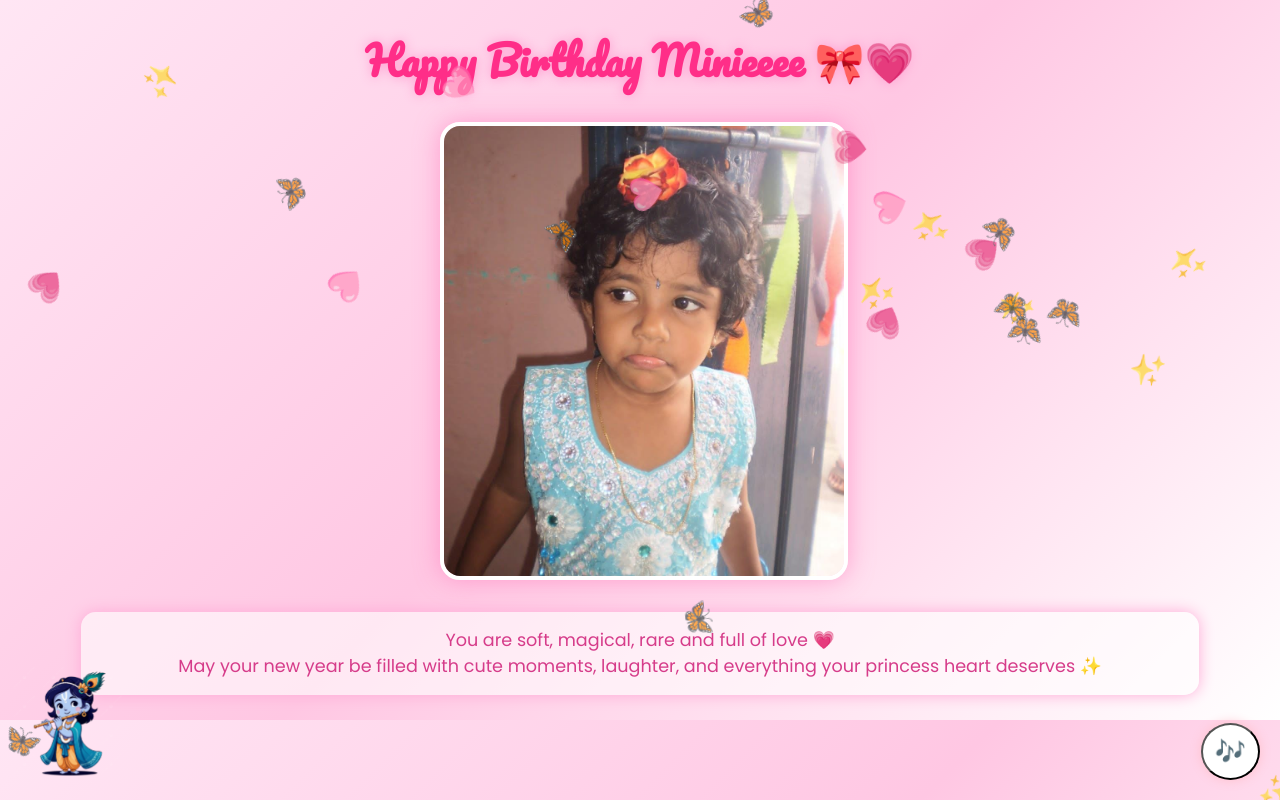
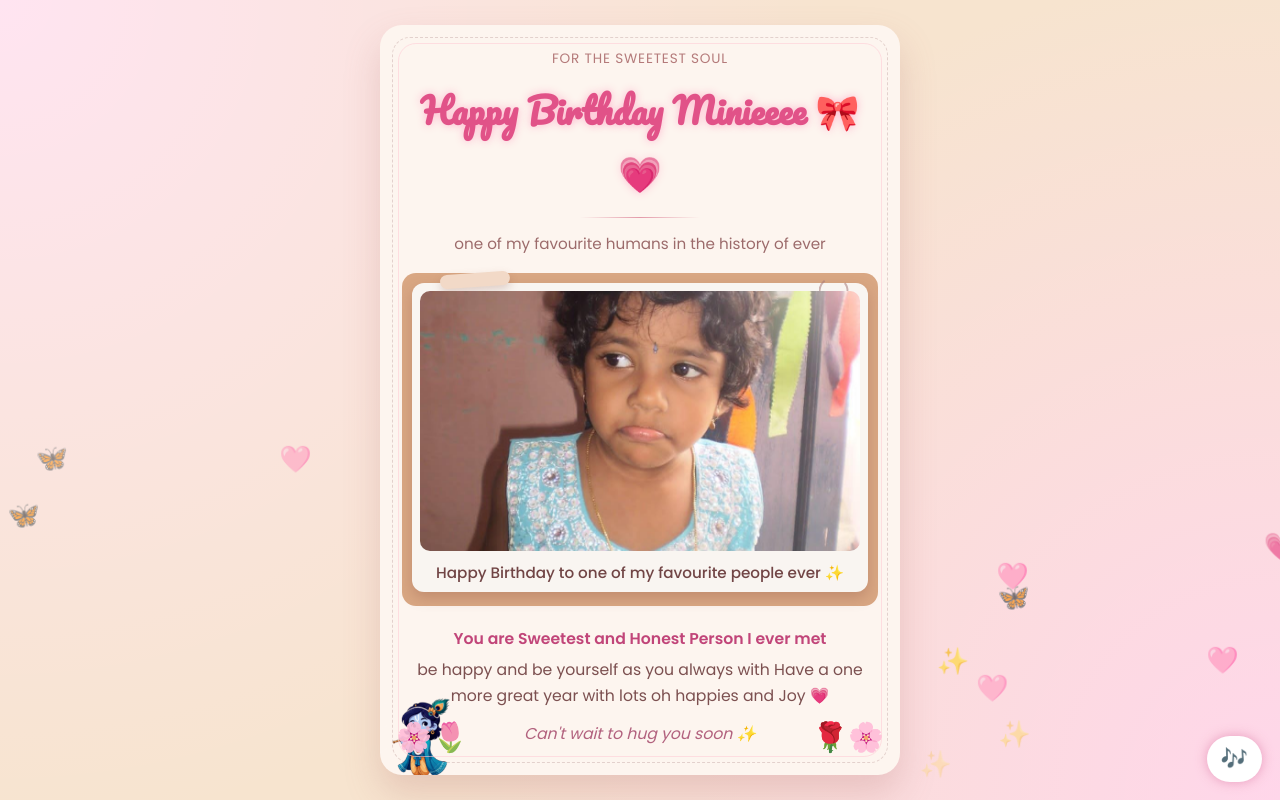
Before and after one commit to Reethu-18/birthday-wish-yam, a plain HTML site: page index.html in a window 1280 px wide. Drawn offline with Linux system fonts and the light colour scheme.

Commit message:
Refactor index.html for improved structure and styles

```diff
--- a/index.html
+++ b/index.html
@@ -5,166 +5,372 @@
   <meta name="viewport" content="width=device-width, initial-scale=1.0" />
   <title>Happy Birthday Minieeee 🎀💗</title>
 
-<link href="https://fonts.googleapis.com/css2?family=Poppins:wght@300;400;600&family=Pacifico&display=swap" rel="stylesheet">
+  <link href="https://fonts.googleapis.com/css2?family=Poppins:wght@300;400;500;600&family=Pacifico&display=swap" rel="stylesheet">
 
   <style>
+    * {
+      box-sizing: border-box;
+      margin: 0;
+      padding: 0;
+    }
+
     body {
-        margin: 0;
-        background: linear-gradient(135deg, #ffe6f4, #ffc7e3, #fff);
       font-family: "Poppins", sans-serif;
+      background: #f7e4cf;
+      background-image:
+        radial-gradient(circle at top left, #ffe4f1 0, transparent 55%),
+        radial-gradient(circle at bottom right, #ffd6ea 0, transparent 55%);
+      min-height: 100vh;
+      display: flex;
+      align-items: center;
+      justify-content: center;
+      padding: 20px;
+      color: #5a3742;
       overflow-x: hidden;
+    }
+
+    .card {
+      width: 100%;
+      max-width: 520px;
+      background: #fdf5ef;
+      border-radius: 22px;
+      padding: 24px 22px 30px;
+      box-shadow: 0 18px 35px rgba(180, 112, 112, 0.25);
+      position: relative;
+      overflow: hidden;
+    }
+
+    /* small paper stack effect */
+    .card::before,
+    .card::after {
+      content: "";
+      position: absolute;
+      inset: 12px;
+      border-radius: 18px;
+      border: 1px dashed rgba(153, 104, 104, 0.25);
+      pointer-events: none;
+    }
+    .card::after {
+      inset: 18px;
+      border-style: solid;
+      border-color: rgba(255, 206, 214, 0.6);
+    }
+
+    .top-label {
+      text-align: center;
+      margin-bottom: 10px;
+      font-size: 0.85rem;
+      letter-spacing: 0.06em;
+      text-transform: uppercase;
+      color: #b47a7a;
     }
 
     h1 {
       text-align: center;
-        margin-top: 25px;
-        font-size: 2.5rem;
-        color: #ff2e88;
-        font-family: "Pacifico";
-        text-shadow: 0 0 12px #ff9ed0;
-        animation: fadeIn 2s ease-in-out;
+      font-family: "Pacifico", cursive;
+      font-size: 2.2rem;
+      color: #e15288;
+      text-shadow: 0 0 8px rgba(255, 177, 203, 0.9);
+      margin-bottom: 14px;
     }
 
-    .container {
-        max-width: 400px;
-        margin: 20px auto;
+    .divider {
+      width: 120px;
+      height: 1px;
+      margin: 0 auto 14px;
+      background: linear-gradient(to right, transparent, #e39aa9, transparent);
+    }
+
+    .subtitle {
+      text-align: center;
+      font-size: 0.95rem;
+      color: #9c6b6b;
+      margin-bottom: 18px;
+    }
+
+    /* Photo frame area */
+    .frame-wrapper {
+      margin: 0 auto 20px;
+      background: #d9a783;
+      padding: 10px 10px 14px;
+      border-radius: 14px;
       position: relative;
     }
 
-    .slideshow img {
-        width: 100%;
-        height: 450px;
-        border-radius: 20px;
-        object-fit: cover;
-        box-shadow: 0px 0px 25px rgba(255, 105, 180, 0.5);
-        border: 4px solid white;
-        transition: opacity 1s ease-in-out;
+    .frame-paper {
+      background: #f9f5f1;
+      padding: 8px;
+      border-radius: 12px;
+      box-shadow: 0 6px 14px rgba(140, 80, 66, 0.3);
+      position: relative;
     }
 
-    .floating {
-        position: fixed;
-        pointer-events: none;
-        top: 0;
-        left: 0;
+    .frame-paper::before {
+      content: "";
+      position: absolute;
+      top: -10px;
+      left: 28px;
+      width: 70px;
+      height: 14px;
+      background: #f2d9c7;
+      border-radius: 999px;
+      transform: rotate(-4deg);
+      box-shadow: 0 4px 8px rgba(148, 93, 75, 0.25);
+    }
+
+    .paperclip {
+      position: absolute;
+      top: -6px;
+      right: 20px;
+      width: 30px;
+      height: 38px;
+      border-radius: 14px;
+      border: 2px solid rgba(166, 120, 120, 0.55);
+      border-top-color: transparent;
+      transform: rotate(7deg);
+    }
+
+    /* slideshow */
+    .slideshow {
+      position: relative;
+      width: 100%;
+      height: 260px;
+      overflow: hidden;
+      border-radius: 10px;
+    }
+
+    .slide {
+      position: absolute;
+      inset: 0;
       width: 100%;
       height: 100%;
-        z-index: 999;
+      object-fit: cover;
+      opacity: 0;
+      transition: opacity 1.1s ease-in-out;
     }
 
-    .emoji {
-        position: absolute;
-        font-size: 30px;
-        opacity: 0.7;
-        animation: float 8s infinite linear;
+    .slide.active {
+      opacity: 1;
     }
 
-    @keyframes float {
-        0% { transform: translateY(100vh) rotate(0deg); }
-        100% { transform: translateY(-10vh) rotate(360deg); }
-    }
-
-    .msg {
-        margin: 25px auto;
+    .caption-strip {
+      margin-top: 10px;
       text-align: center;
-        width: 85%;
-        background: rgba(255,255,255,0.6);
-        padding: 15px;
-        border-radius: 15px;
-        color: #d63c8a;
-        font-size: 1.1rem;
-        line-height: 1.5;
-        box-shadow: 0px 0px 15px #ffabd7;
+      font-size: 0.95rem;
+      color: #714545;
       font-weight: 500;
     }
 
+    /* floral corners using emoji */
+    .floral-left,
+    .floral-right {
+      position: absolute;
+      bottom: 16px;
+      font-size: 1.8rem;
+      opacity: 0.9;
+    }
+    .floral-left {
+      left: 16px;
+    }
+    .floral-right {
+      right: 16px;
+    }
+
+    .message {
+      margin-top: 18px;
+      text-align: center;
+      font-size: 0.98rem;
+      color: #7c5050;
+      line-height: 1.6;
+    }
+
+    .message strong {
+      display: block;
+      margin-bottom: 6px;
+      font-weight: 600;
+      color: #c14579;
+    }
+
+    .ending {
+      margin-top: 14px;
+      text-align: center;
+      font-size: 0.98rem;
+      color: #b2627e;
+      font-style: italic;
+    }
+
+    /* floating butterflies & hearts (subtle) */
+    .floating-layer {
+      position: fixed;
+      inset: 0;
+      pointer-events: none;
+      z-index: -1;
+    }
+
+    .float-emoji {
+      position: absolute;
+      font-size: 26px;
+      opacity: 0.6;
+      animation: floatUp 10s linear infinite;
+    }
+
+    @keyframes floatUp {
+      0% {
+        transform: translateY(100vh) translateX(0);
+        opacity: 0;
+      }
+      20% { opacity: 0.7; }
+      100% {
+        transform: translateY(-10vh) translateX(15px);
+        opacity: 0;
+      }
+    }
+
+    /* Music button */
     #musicBtn {
       position: fixed;
-        right: 20px;
-        bottom: 20px;
-        background: white;
-        border-radius: 50%;
-        font-size: 25px;
-        padding: 12px;
+      right: 18px;
+      bottom: 18px;
+      background: #fff;
+      border-radius: 999px;
+      font-size: 22px;
+      padding: 10px 14px;
       cursor: pointer;
-        box-shadow: 0px 0px 12px pink;
+      box-shadow: 0 0 12px rgba(227, 140, 177, 0.8);
+      border: none;
     }
 
+    /* cute Krishna sticker spot (put your own PNG named krishna.png) */
     .krishna {
-        width: 120px;
-        position: fixed;
-        bottom: 10px;
-        left: 10px;
-        animation: bounce 3s infinite alternate;
+      position: absolute;
+      width: 95px;
+      bottom: -10px;
+      left: -6px;
+      pointer-events: none;
+      animation: bob 3s ease-in-out infinite alternate;
     }
 
-    @keyframes bounce {
-        from { transform: translateY(0); }
-        to { transform: translateY(-12px); }
+    @keyframes bob {
+      from { transform: translateY(4px); }
+      to   { transform: translateY(-6px); }
+    }
+
+    @keyframes fadeIn {
+      from { opacity: 0; transform: translateY(-8px); }
+      to   { opacity: 1; transform: translateY(0); }
+    }
+
+    @media (max-width: 480px) {
+      .card {
+        padding: 20px 16px 26px;
+      }
+      .frame-wrapper { margin-bottom: 16px; }
+      .slideshow { height: 230px; }
     }
   </style>
 </head>
 <body>
 
+  <!-- subtle floating butterflies / hearts -->
+  <div class="floating-layer" id="float-layer"></div>
+
+  <div class="card">
+    <!-- optional Krishna sticker -->
+    <img src="krishna.png" alt="Krishna" class="krishna">
+
+    <div class="top-label">for the sweetest soul</div>
     <h1>Happy Birthday Minieeee 🎀💗</h1>
+    <div class="divider"></div>
+    <div class="subtitle">one of my favourite humans in the history of ever</div>
 
-<img src="krishna.png" class="krishna" />
+    <!-- framed photo + slideshow -->
+    <div class="frame-wrapper">
+      <div class="frame-paper">
+        <div class="paperclip"></div>
 
-<div class="container">
         <div class="slideshow">
-        <!-- Replace these with your files -->
-        <img id="slide" src="IMG1.jpg" />
+          <!-- put your photos here, rename files to match -->
+          <img src="IMG1.jpg" class="slide active" alt="photo 1">
+          <img src="IMG2.jpg" class="slide" alt="photo 2">
+          <img src="IMG3.jpg" class="slide" alt="photo 3">
+          <img src="IMG4.jpg" class="slide" alt="photo 4">
+          <img src="IMG5.jpg" class="slide" alt="photo 5">
+          <img src="IMG6.jpg" class="slide" alt="photo 6">
+          <img src="IMG7.jpg" class="slide" alt="photo 7">
+          <img src="IMG8.jpg" class="slide" alt="photo 8">
+          <img src="IMG9.jpg" class="slide" alt="photo 9">
+          <img src="IMG10.jpg" class="slide" alt="photo 10">
+        </div>
+
+        <div class="caption-strip">
+          Happy Birthday to one of my favourite people ever ✨
+        </div>
       </div>
     </div>
 
-<div class="msg">
-    You are soft, magical, rare and full of love 💗<br>
-    May your new year be filled with cute moments, laughter,
-    and everything your princess heart deserves ✨
+    <!-- floral corners -->
+    <div class="floral-left">🌸🌷</div>
+    <div class="floral-right">🌹🌸</div>
+
+    <!-- your new message -->
+    <div class="message">
+      <strong>You are Sweetest and Honest Person I ever met</strong>
+      be happy and be yourself as you always with Have a one more great year
+      with lots oh happies and Joy 💗
     </div>
 
-<!-- Floating Emojis (Butterflies + Hearts) -->
-<div class="floating" id="float"></div>
+    <div class="ending">
+      Can't wait to hug you soon ✨
+    </div>
+  </div>
 
-<!-- Music -->
+  <!-- music (plays when button tapped) -->
   <audio id="song" loop>
-<source src="https://files.catbox.moe/9fvhqp.mp3" type="audio/mpeg" />
+    <source src="https://files.catbox.moe/9fvhqp.mp3" type="audio/mpeg">
   </audio>
+
   <button id="musicBtn" onclick="toggleMusic()">🎶</button>
 
   <script>
-    // Auto slideshow
-    let images = ["IMG1.jpg","IMG2.jpg","IMG3.jpg","IMG4.jpg","IMG5.jpg","IMG6.jpg","IMG7.jpg","IMG8.jpg","IMG9.jpg","IMG10.jpg"];
-    let index = 0;
-    function changeSlide() {
-        index = (index + 1) % images.length;
-        document.getElementById("slide").src = images[index];
+    // smooth fade slideshow
+    const slides = document.querySelectorAll(".slide");
+    let current = 0;
+
+    function showNextSlide() {
+      slides[current].classList.remove("active");
+      current = (current + 1) % slides.length;
+      slides[current].classList.add("active");
     }
-    setInterval(changeSlide, 3500);
+    setInterval(showNextSlide, 3500); // 3.5s per slide
 
-    // Floating butterflies + hearts
-    const floatLayer = document.getElementById("float");
-    const icons = ["🦋", "💗", "✨", "🩷", "🦋"];
-
-    for (let i = 0; i < 25; i++) {
-        let span = document.createElement("span");
-        span.classList.add("emoji");
-        span.innerHTML = icons[Math.floor(Math.random()*icons.length)];
-        span.style.left = Math.random()*100+"vw";
-        span.style.animationDuration = (4 + Math.random()*6)+"s";
+    // floating butterflies & hearts
+    const floatLayer = document.getElementById("float-layer");
+    const icons = ["🦋","💗","✨","🩷"];
+    for (let i = 0; i < 18; i++) {
+      const span = document.createElement("span");
+      span.className = "float-emoji";
+      span.textContent = icons[Math.floor(Math.random() * icons.length)];
+      span.style.left = Math.random() * 100 + "vw";
+      span.style.animationDuration = (7 + Math.random() * 6) + "s";
+      span.style.animationDelay = (Math.random() * 5) + "s";
       floatLayer.appendChild(span);
     }
 
-    // Music Toggle
+    // music toggle (click to play/pause)
+    const music = document.getElementById("song");
+    const btn = document.getElementById("musicBtn");
     let playing = false;
-    const btn = document.getElementById("musicBtn");
-    const music = document.getElementById("song");
 
     function toggleMusic() {
-        if (!playing) { music.play(); btn.innerHTML="🔊"; }
-        else { music.pause(); btn.innerHTML="🎶"; }
+      if (!playing) {
+        music.play();
+        btn.textContent = "🔊";
+      } else {
+        music.pause();
+        btn.textContent = "🎶";
+      }
       playing = !playing;
     }
   </script>
-
 </body>
 </html>
```
Lines whose indentation alone changed are shown as unchanged.
